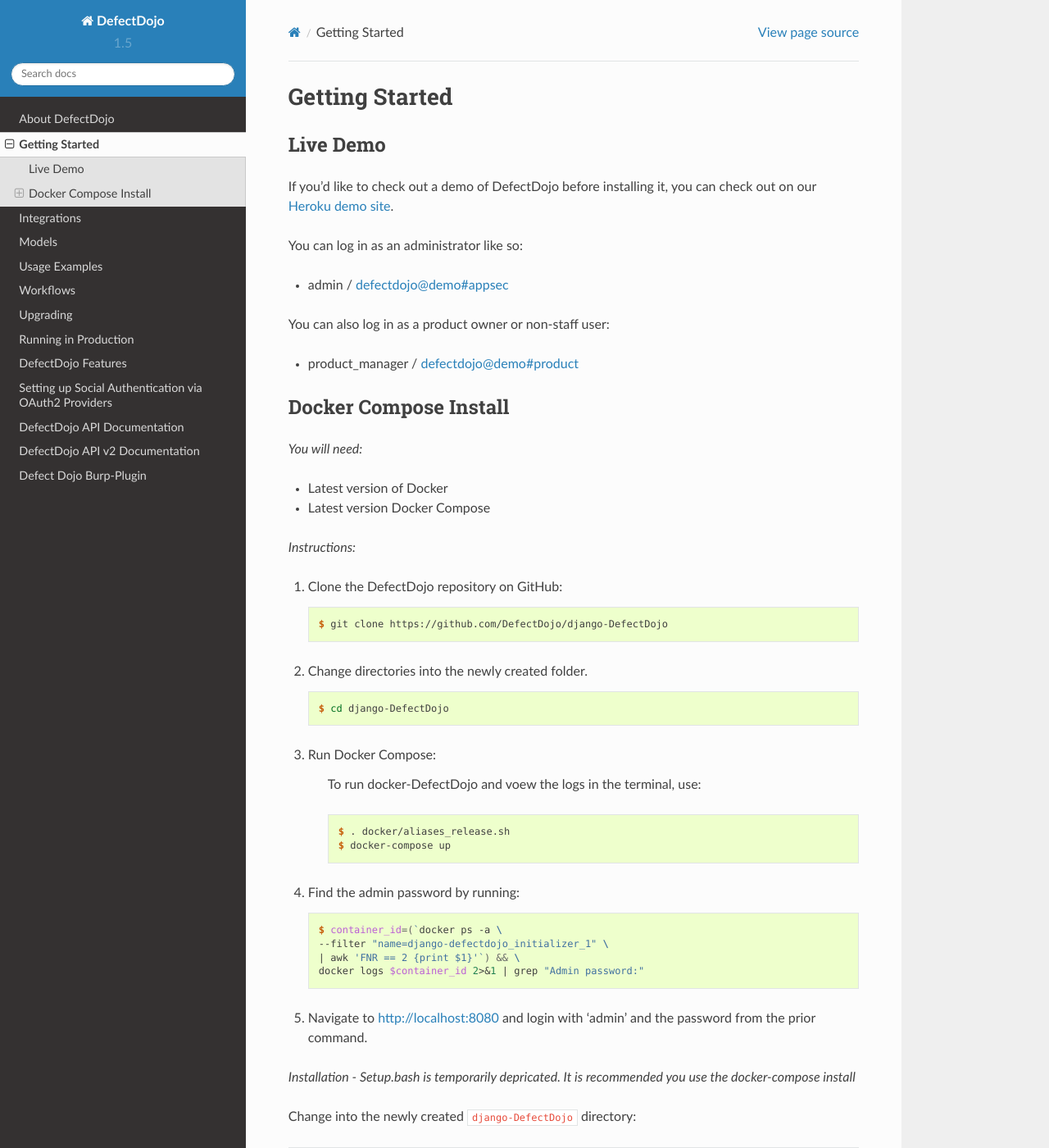
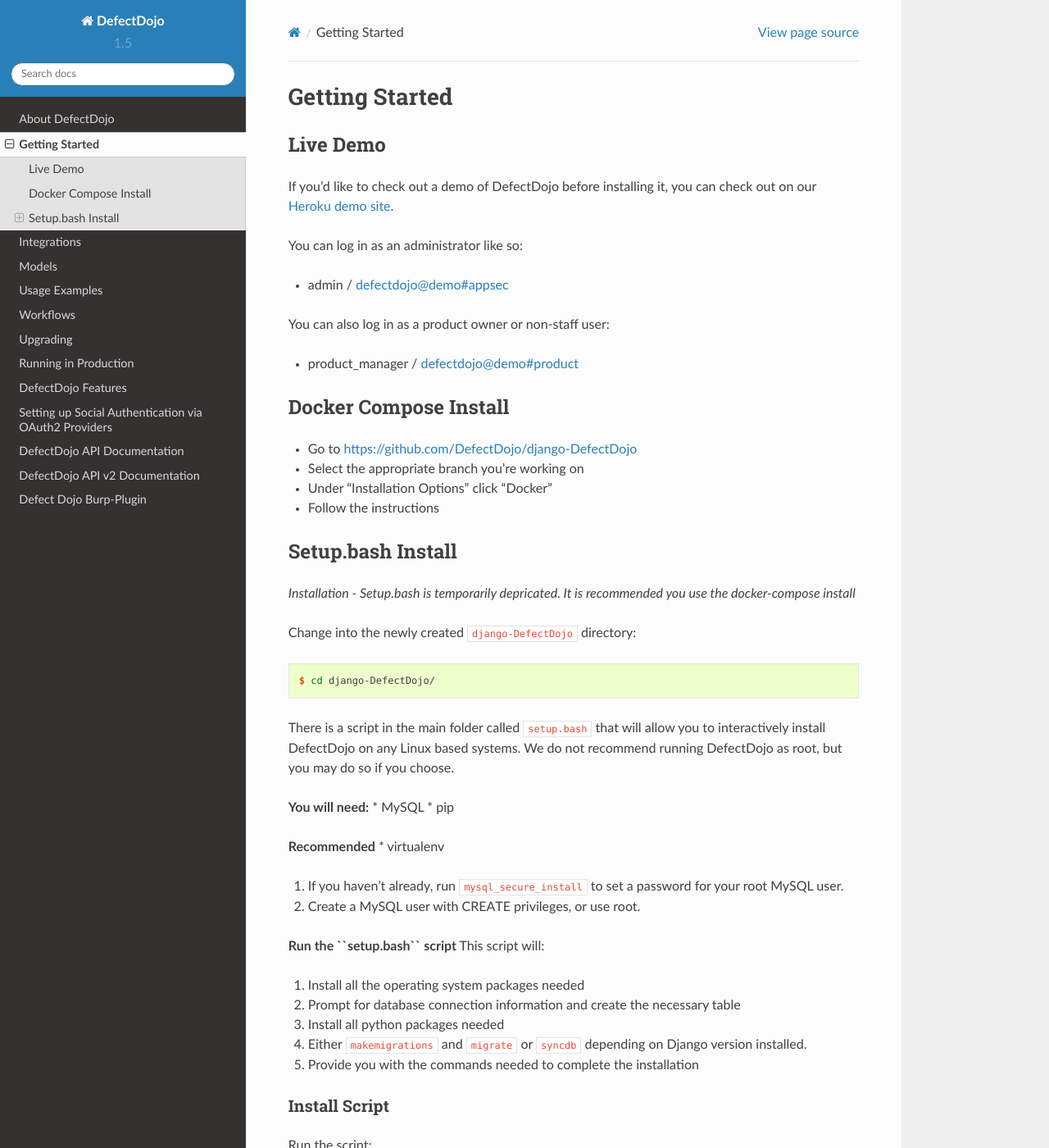
Before and after one commit to DefectDojo/Documentation, a Sphinx documentation site: the page built from docs/getting-started.rst, in a window 1280 px wide and 1400 px high. Shown: the whole window at 82% size. Built offline with Sphinx 7.4.7 and the Read the Docs theme 2.0.0, drawn with Linux system fonts in a browser that asks for light colours.

Commit message:
remove docker install instructions: point to docker.md

```diff
--- a/docs/getting-started.rst
+++ b/docs/getting-started.rst
@@ -18,46 +18,13 @@
 
 Docker Compose Install
 **********************
+* Go to https://github.com/DefectDojo/django-DefectDojo
+* Select the appropriate branch you're working on
+* Under "Installation Options" click "Docker"
+* Follow the instructions
 
-*You will need:*
-
-* Latest version of Docker
-* Latest version Docker Compose
-
-*Instructions:*
-
-#. Clone the DefectDojo repository on GitHub:
-
-   .. code-block:: shell-session
-
-      $ git clone https://github.com/DefectDojo/django-DefectDojo
-
-#. Change directories into the newly created folder.
-
-   .. code-block:: shell-session
-
-      $ cd django-DefectDojo
-
-#. Run Docker Compose:
-
-    To run docker-DefectDojo and voew the logs in the terminal, use:
-
-    .. code-block:: shell-session
-
-        $ . docker/aliases_release.sh
-        $ docker-compose up
-
-#. Find the admin password by running:
-
-   .. code-block:: shell-session
-
-     $ container_id=(`docker ps -a \
-     --filter "name=django-defectdojo_initializer_1" \
-     | awk 'FNR == 2 {print $1}'`) && \
-     docker logs $container_id 2>&1 | grep "Admin password:"
-
-#. Navigate to http://localhost:8080 and login with 'admin' and the password from the prior command.
-
+Setup.bash Install
+**********************
 *Installation - Setup.bash is temporarily depricated. It is recommended you use the docker-compose install*
 
 Change into the newly created ``django-DefectDojo`` directory:
```
